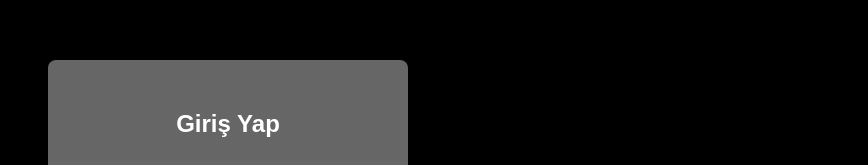
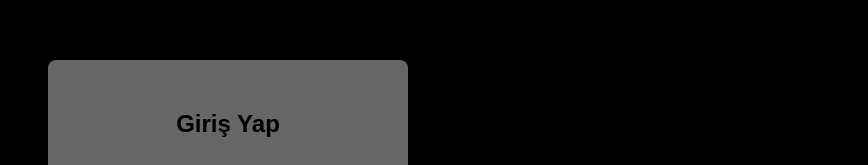
Before and after one commit to ali2231453/kod223site1, a plain HTML site: page index.html in a window 1280 px wide. Shown: the part 178-343 px from the top of the page, without its empty margins (412-1280 px from the left). Drawn offline with Linux system fonts and the light colour scheme.

Commit message:
Update index.html

```diff
--- a/index.html
+++ b/index.html
@@ -20,6 +20,9 @@
       align-items: center;
       height: 100vh;
       margin: 0;
+    }
+    h2{
+      color: #000;
     }
 
     #login-box {
```
